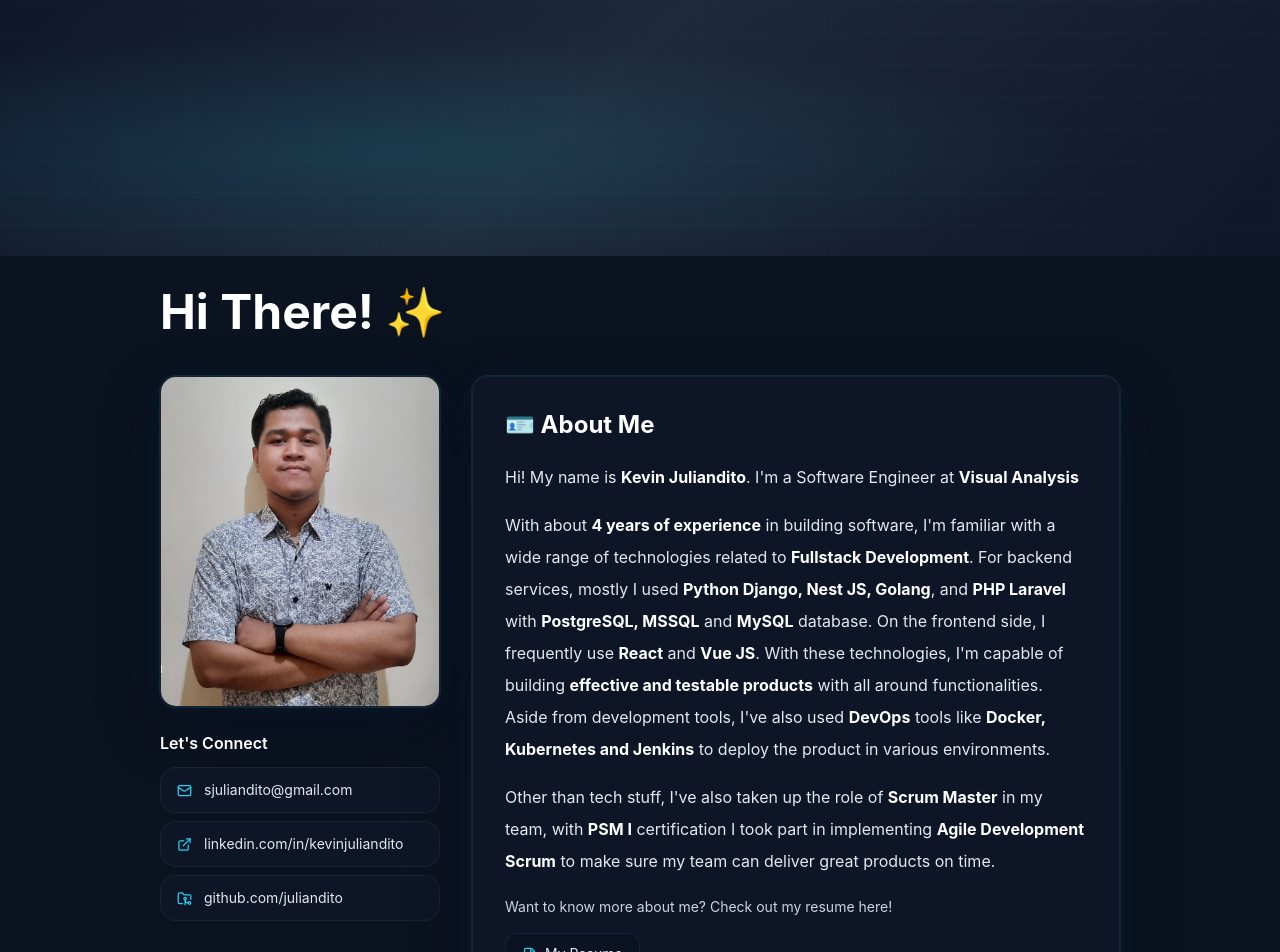
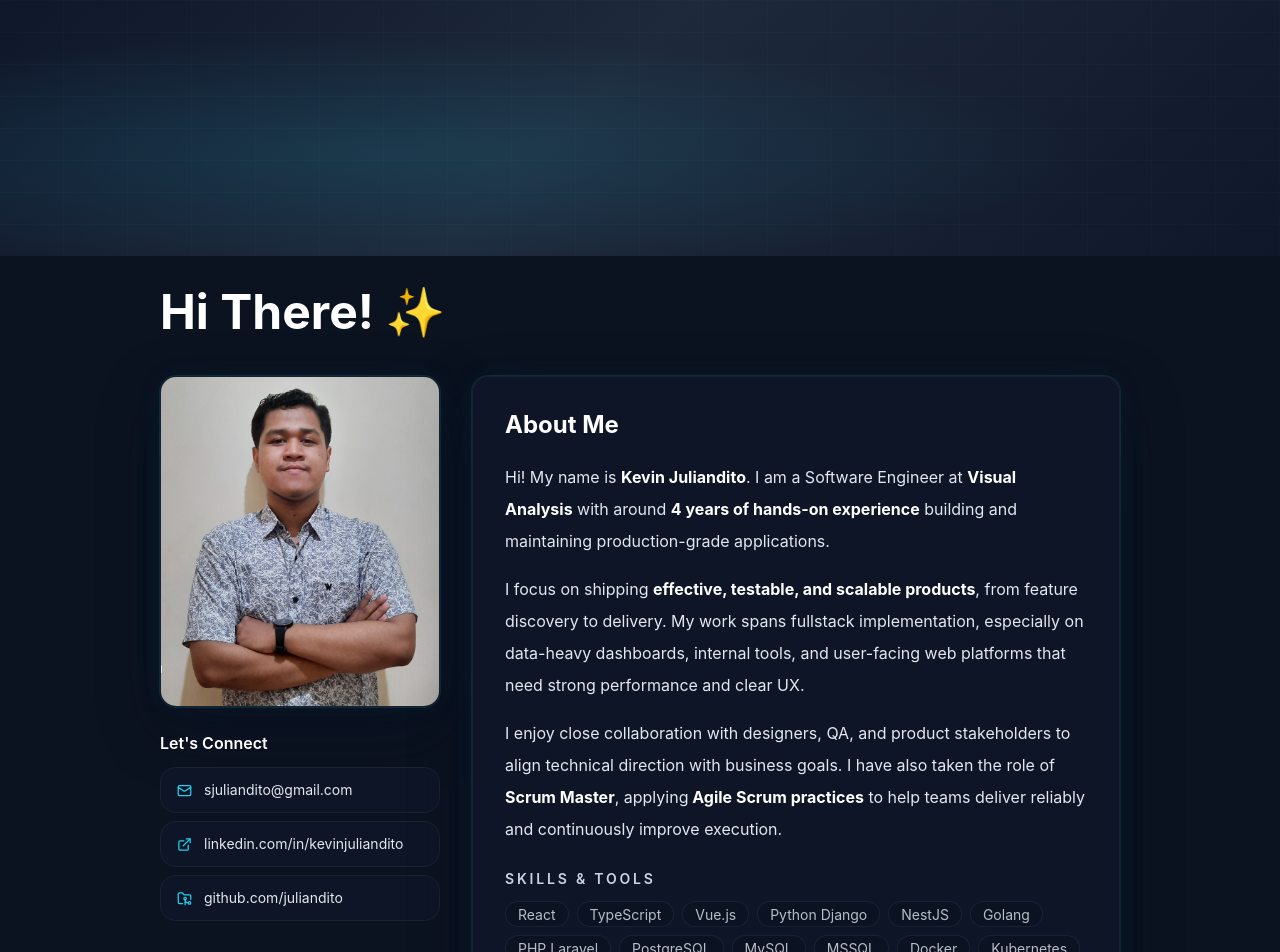
Before and after one commit to juliandito/portfolio, a React (Vite) app: page / in a window 1280 px wide. Shown: the top 952 px of the page. Built offline with nearby package versions, Linux system fonts and the light colour scheme.

Commit message:
Added skill section

```diff
--- a/src/App.tsx
+++ b/src/App.tsx
@@ -1,6 +1,7 @@
 import { useState } from 'react'
 import { ExternalLink, FileText, FolderGit2, Mail } from 'lucide-react'
 
+import { Badge } from './components/Badge'
 import { ProjectCard } from './components/ProjectCard'
 import { ProjectModal } from './components/ProjectModal'
 import { contactLinks, profilePhoto, projects, resumeHref } from './data/portfolio'
@@ -11,6 +12,23 @@ const contactIcons = {
   LinkedIn: ExternalLink,
   GitHub: FolderGit2,
 }
+
+const skillTools = [
+  'React',
+  'TypeScript',
+  'Vue.js',
+  'Python Django',
+  'NestJS',
+  'Golang',
+  'PHP Laravel',
+  'PostgreSQL',
+  'MySQL',
+  'MSSQL',
+  'Docker',
+  'Kubernetes',
+  'Jenkins',
+  'Agile Scrum',
+]
 
 function App() {
   const [selectedProject, setSelectedProject] = useState<Project | null>(null)
@@ -77,37 +95,36 @@ function App() {
 
             {/* Right: About Me */}
             <div className="glow-ring rounded-2xl border border-base-300/70 bg-base-100/70 p-6 sm:p-8">
-              <h2 className="mb-5 text-2xl font-bold text-white">🪪 About Me</h2>
+              <h2 className="mb-5 text-2xl font-bold text-white">About Me</h2>
               <p className="text-base leading-8 text-slate-200">
-                Hi! My name is <strong className="text-white">Kevin Juliandito</strong>. I&apos;m a
-                Software Engineer at <strong className="text-white">Visual Analysis</strong>
+                Hi! My name is <strong className="text-white">Kevin Juliandito</strong>. I am a
+                Software Engineer at <strong className="text-white">Visual Analysis</strong> with
+                around <strong className="text-white">4 years of hands-on experience</strong> building and maintaining production-grade applications.
               </p>
               <p className="mt-4 text-base leading-8 text-slate-200">
-                With about <strong className="text-white">4 years of experience</strong> in building
-                software, I&apos;m familiar with a wide range of technologies related to{' '}
-                <strong className="text-white">Fullstack Development</strong>. For backend services,
-                mostly I used{' '}
-                <strong className="text-white">Python Django, Nest JS, Golang</strong>, and{' '}
-                <strong className="text-white">PHP Laravel</strong> with{' '}
-                <strong className="text-white">PostgreSQL, MSSQL</strong> and{' '}
-                <strong className="text-white">MySQL</strong> database. On the frontend side, I
-                frequently use <strong className="text-white">React</strong> and{' '}
-                <strong className="text-white">Vue JS</strong>. With these technologies, I&apos;m
-                capable of building{' '}
-                <strong className="text-white">effective and testable products</strong> with all
-                around functionalities. Aside from development tools, I&apos;ve also used{' '}
-                <strong className="text-white">DevOps</strong> tools like{' '}
-                <strong className="text-white">Docker, Kubernetes and Jenkins</strong> to deploy the
-                product in various environments.
+                I focus on shipping <strong className="text-white">effective, testable, and
+                scalable products</strong>, from feature discovery to delivery. My work spans
+                fullstack implementation, especially on data-heavy dashboards, internal tools, and
+                user-facing web platforms that need strong performance and clear UX.
               </p>
               <p className="mt-4 text-base leading-8 text-slate-200">
-                Other than tech stuff, I&apos;ve also taken up the role of{' '}
-                <strong className="text-white">Scrum Master</strong> in my team, with{' '}
-                <strong className="text-white">PSM I</strong> certification I took part in
-                implementing{' '}
-                <strong className="text-white">Agile Development Scrum</strong> to make sure my
-                team can deliver great products on time.
+                I enjoy close collaboration with designers, QA, and product stakeholders to align
+                technical direction with business goals. I have also taken the role of
+                <strong className="text-white"> Scrum Master</strong>, applying
+                <strong className="text-white"> Agile Scrum practices</strong> to help teams deliver
+                reliably and continuously improve execution.
               </p>
+
+              <div className="mt-6">
+                <h3 className="mb-3 text-sm font-semibold uppercase tracking-[0.2em] text-slate-300">
+                  Skills &amp; Tools
+                </h3>
+                <div className="flex flex-wrap gap-2">
+                  {skillTools.map((item) => (
+                    <Badge key={item}>{item}</Badge>
+                  ))}
+                </div>
+              </div>
               <p className="mt-5 text-sm text-slate-300">
                 Want to know more about me? Check out my resume here!
               </p>
@@ -124,7 +141,7 @@ function App() {
 
           {/* Projects section */}
           <div className="mb-16">
-            <h2 className="mb-5 text-2xl font-bold text-white">My Featured Projects</h2>
+            <h2 className="mb-5 text-2xl font-bold text-white">My Featured Projects 🚀</h2>
             <div className="grid grid-cols-2 gap-4 sm:grid-cols-3 xl:grid-cols-5">
               {projects.map((project) => (
                 <ProjectCard key={project.id} project={project} onSelect={setSelectedProject} />
```
